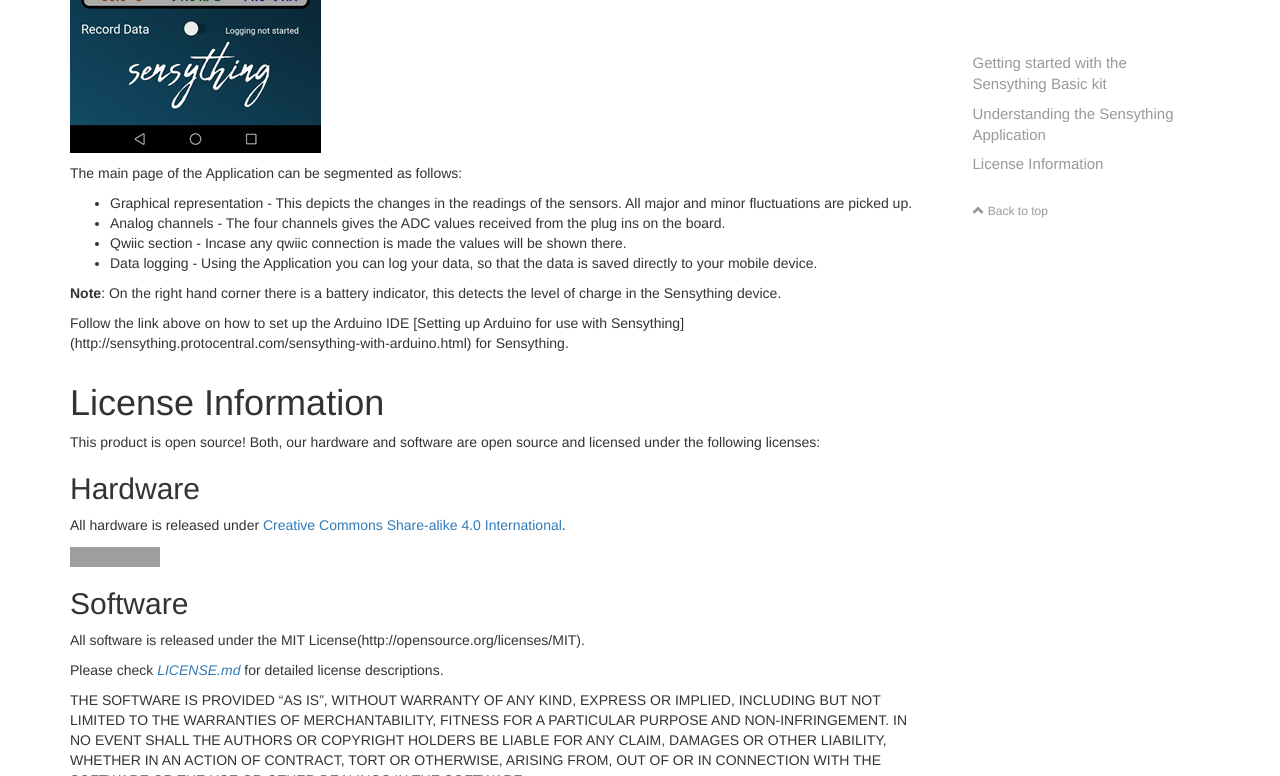
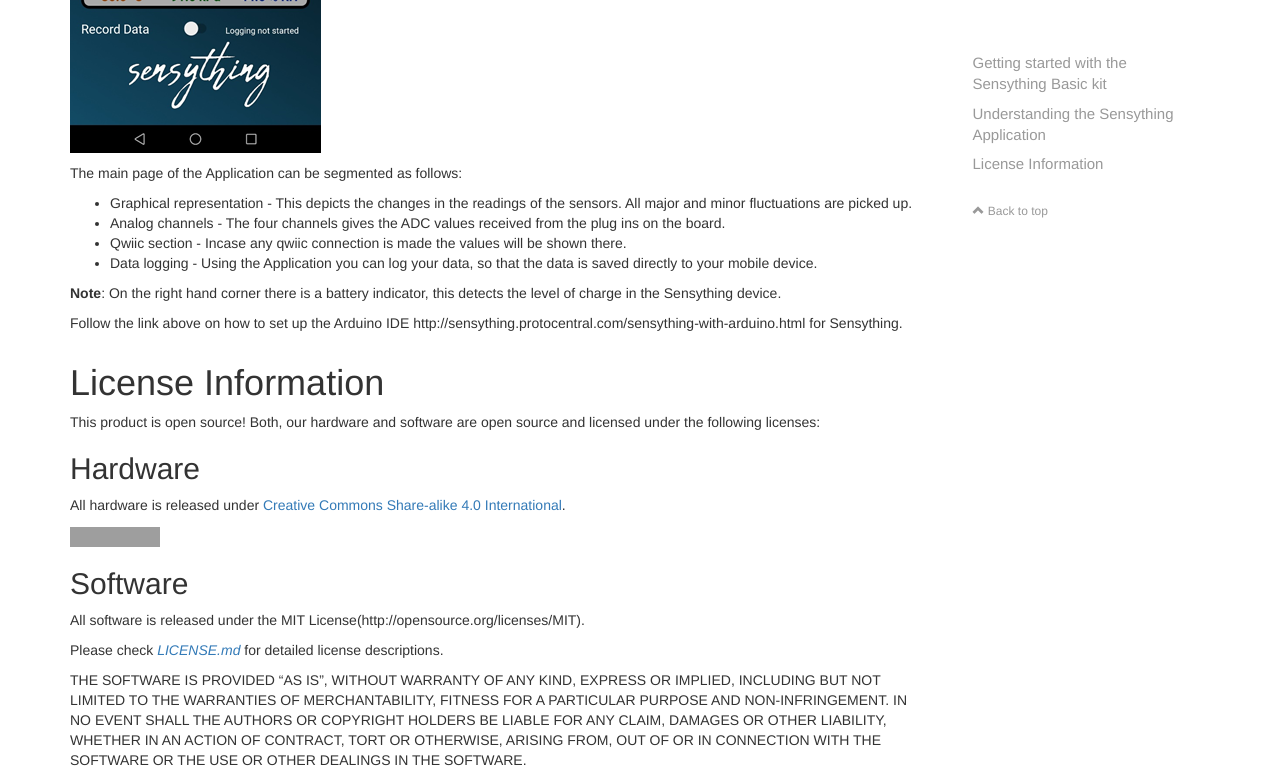
Before and after one commit to Protocentral/protocentral_sensything, a Jekyll site: the page built from docs/index.md, in a window 1280 px wide and 900 px high, scrolled down 3974 px, cut to the strip 0-776 px from the top of the window. Built offline with Jekyll 4.4.1, drawn with Linux system fonts in a browser that asks for light colours; nearby versions of some CDN libraries; comment, search, counter and statistics services are not loaded; our own code applies the rules of GitHub Pages for plain Markdown files; grey boxes are pictures that could not be loaded.

Commit message:
Update index.md

```diff
--- a/docs/index.md
+++ b/docs/index.md
@@ -71,7 +71,7 @@
 
 **Note**: On the right hand corner there is a battery indicator, this detects the level of charge in the Sensything device.
 
-Follow the link above on how to set up the Arduino IDE [Setting up Arduino for use with Sensything] (http://sensything.protocentral.com/sensything-with-arduino.html) for Sensything.
+Follow the link above on how to set up the Arduino IDE http://sensything.protocentral.com/sensything-with-arduino.html for Sensything.
 
 # License Information
 
```
